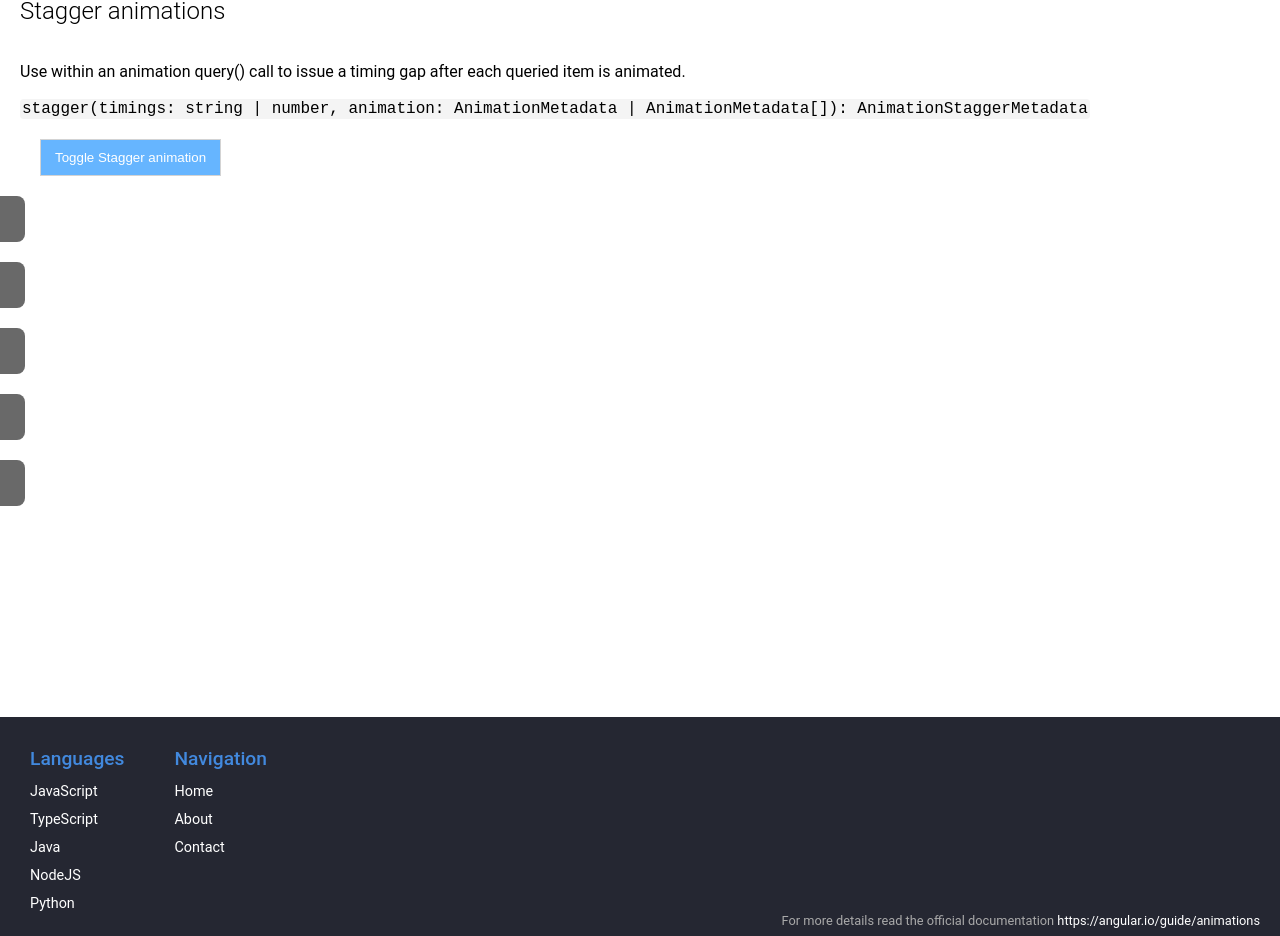
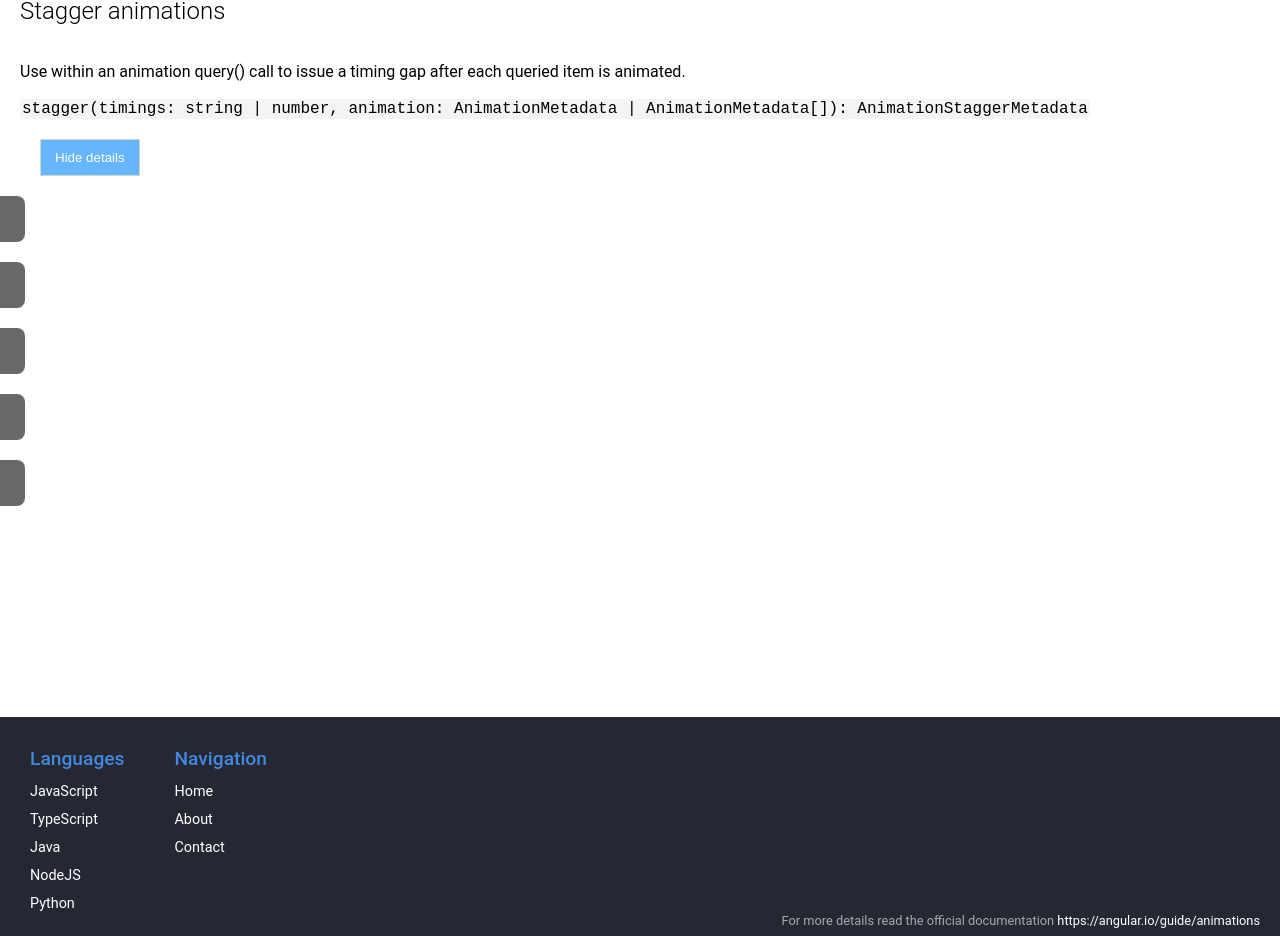
Before and after one commit to svenson95/ng-xmp-animations, an Angular app: page / in a window 1280 px wide. Shown: the part 1627-2563 px from the top of the page. Built offline with nearby package versions, Linux system fonts and the light colour scheme.

Commit message:
refactor: some code

```diff
--- a/src/app/components/enter/enter.component.html
+++ b/src/app/components/enter/enter.component.html
@@ -20,7 +20,7 @@
   </div>
 
   <div class="card-wrapper">
-    <button class="btn" (click)="toggleVisible()">{{show ? 'Show implementation' : 'Hide implementation'}}</button>
+    <button class="btn" (click)="toggleVisible()">{{show ? 'Show' : 'Hide'}} implementation</button>
 
     <div class="card" [@fadeState]="visibleState" (@fadeState.start)="logStart($event)" (@fadeState.done)="logDone($event)">
       <p>
--- a/src/app/components/scroll-point/scroll-point.component.ts
+++ b/src/app/components/scroll-point/scroll-point.component.ts
@@ -1,5 +1,5 @@
-import {Component, ElementRef, HostListener, ViewChild} from '@angular/core';
-import { animate, query, stagger, state, style, transition, trigger } from "@angular/animations";
+import { Component, ElementRef, HostListener, ViewChild } from '@angular/core';
+import { animate, state, style, transition, trigger } from "@angular/animations";
 
 @Component({
   selector: 'app-slide',
--- a/src/app/components/staggers/staggers.component.html
+++ b/src/app/components/staggers/staggers.component.html
@@ -3,7 +3,7 @@
   <p>Use within an animation query() call to issue a timing gap after each queried item is animated.</p>
   <code>stagger(timings: string | number, animation: AnimationMetadata | AnimationMetadata[]): AnimationStaggerMetadata</code>
   <div class="card-wrapper">
-    <button class="btn" (click)="toggleSlide()">Toggle Stagger animation</button>
+    <button class="btn" (click)="toggleSlide()">{{slide ? 'Show' : 'Hide'}} details</button>
     <div class="animation-wrapper" [@slideState]="slideState" #cardsContainer>
       <div class="card small" *ngFor="let c of cards">
         <span>&#10004;</span>
```
